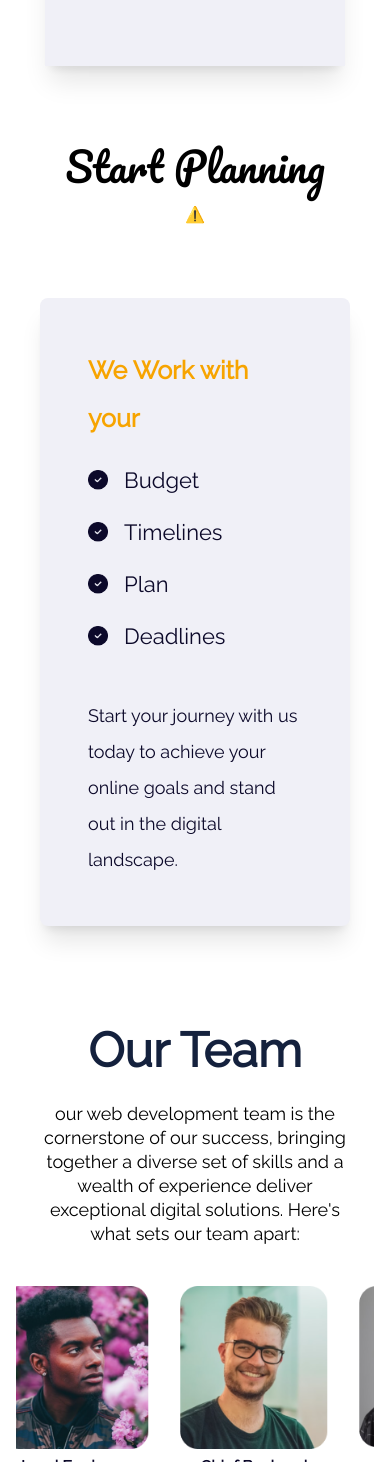
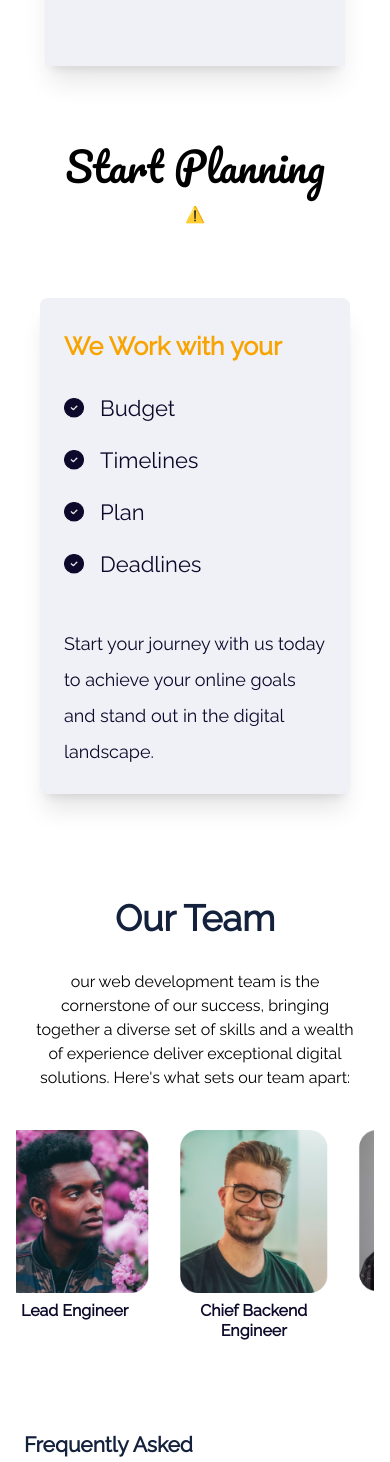
Before and after one commit to Myches/fluxdev, a React (Vite) app: page / in a window 390 px wide. Shown: the part 1657-3119 px from the top of the page. Built offline with nearby package versions, Linux system fonts and the light colour scheme; no server answers.

Commit message:
changes to the text size of various paragrapghs

```diff
--- a/src/Pages/Homepage.tsx
+++ b/src/Pages/Homepage.tsx
@@ -266,7 +266,7 @@ export default function Homepage() {
       />
                         </div>
 
-                        <div className=' shadow-xl border border-none rounded-lg bg-graybg md:m-14 m-6 flex  flex-col p-12   gap-y-[23px] font-raleway dark:bg-neutral-900'>
+                        <div className=' shadow-xl border border-none rounded-lg bg-graybg md:m-14 m-6 flex  flex-col md:p-12 p-6  gap-y-[23px] font-raleway dark:bg-neutral-900'>
                             <p className='text-bYellow font-raleway leading-[48px] md:text-[32px] text-[25px] font-semibold'>We Work with your</p>
 
                             <div className='flex flex-col gap-y-[22px] md:text-[16px] text-[16px] text-deepBlue font-medium '>
@@ -303,9 +303,9 @@ export default function Homepage() {
 
 
                     <div className='my-12 md:pb-8 pb-4 px-4 md:mx-[100px] mx-0 flex flex-col justify-center items-center md:items-end h-full font-raleway'>
-  <p className='text-[48px] leading-[72px] text-[30px] text-darkBlue font-bold dark:text-white'>Our Team</p>
+  <p className='md:text-[48px] text-[36px] leading-[72px] text-[30px] text-darkBlue font-bold dark:text-white'>Our Team</p>
 
-                    <p className=' text-[18px] leading-[24px] h-full flex   font-medium  w-full p-4  dark:text-darkGray  md:text-right  text-center'>our web development team is the cornerstone of our success, bringing together a diverse set of skills and a wealth of experience
+                    <p className='   h-full flex   font-medium  w-full p-4  dark:text-darkGray  md:text-right  text-center'>our web development team is the cornerstone of our success, bringing together a diverse set of skills and a wealth of experience
                      deliver exceptional digital solutions. Here's what sets our team apart:</p>
 
 
```
